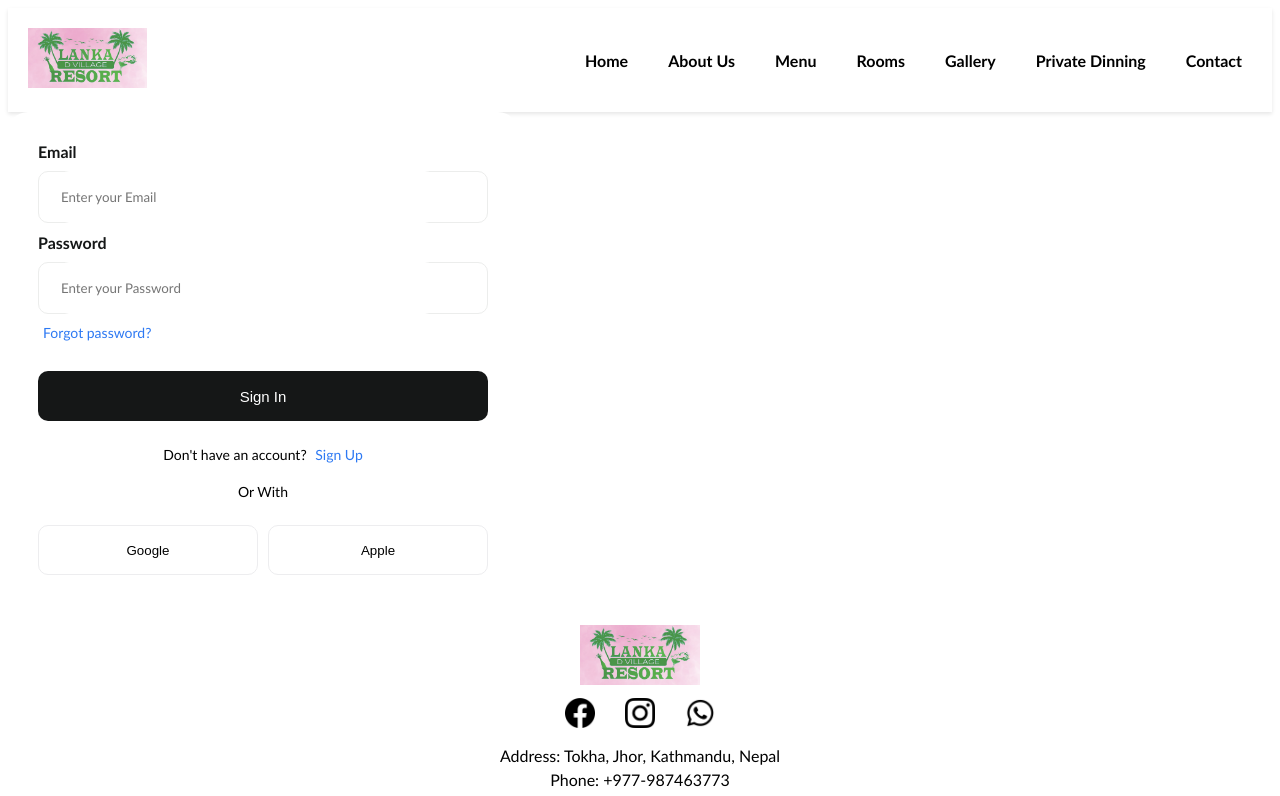
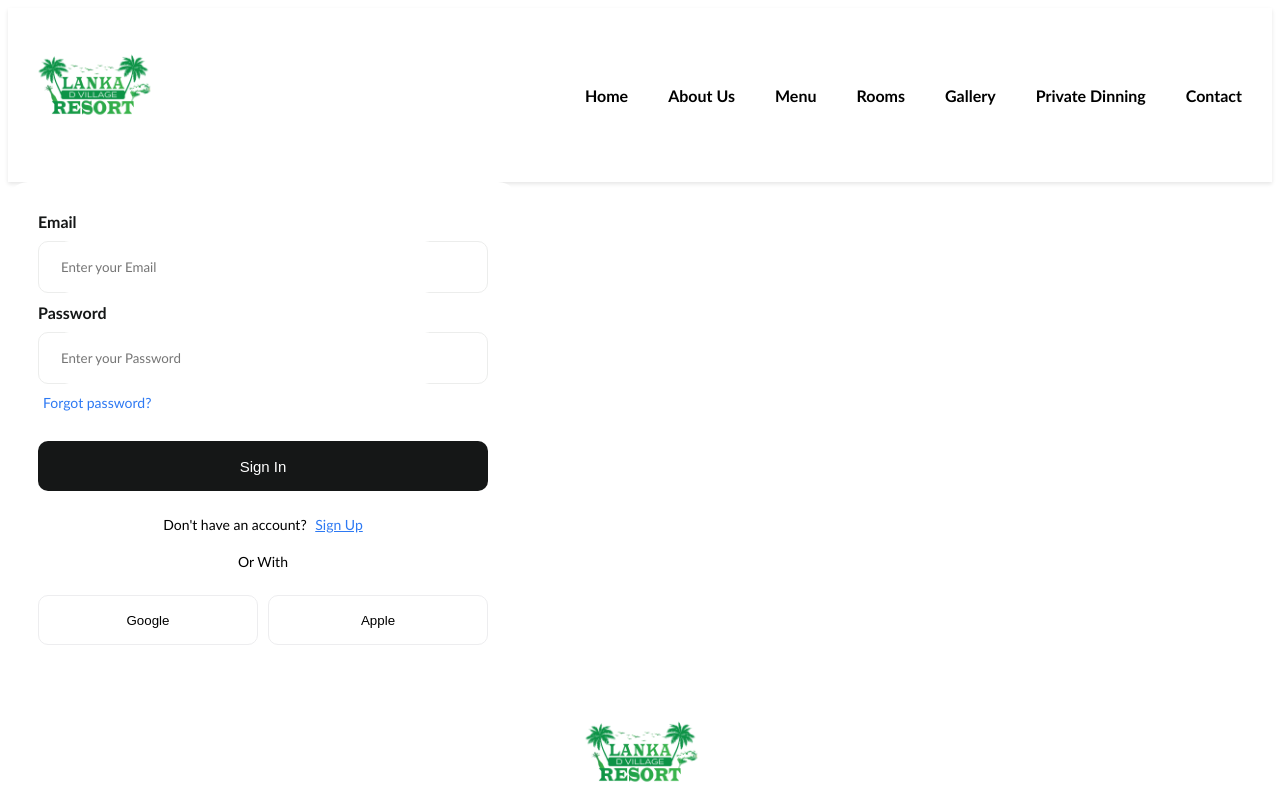
Before and after one commit to nabinamangrati/lanka-d-villa-ecommerce_project, a React (Vite) app in the folder Frontend/: page /login in a window 1280 px wide. Shown: the top 796 px of the page. Built offline with nearby package versions, Linux system fonts and the light colour scheme.

Commit message:
feat: basic services added

```diff
--- a/Frontend/components/navigation/Navigation.jsx
+++ b/Frontend/components/navigation/Navigation.jsx
@@ -1,5 +1,5 @@
 import { Link } from "react-router-dom";
-import logo from "../../images/logo.png";
+import logo from "../../images/logo.jpeg";
 const Navigation = () => {
   return (
     <nav className="nav-bar">
--- a/Frontend/package.json
+++ b/Frontend/package.json
@@ -23,6 +23,8 @@
     "vite": "^3.1.4"
   },
   "dependencies": {
+    "axios": "^1.7.7",
+    "jspdf": "^2.5.2",
     "react": "^18.2.0",
     "react-dom": "^18.2.0",
     "react-router-dom": "^6.26.2"
--- a/Frontend/pages/Footer.jsx
+++ b/Frontend/pages/Footer.jsx
@@ -3,7 +3,7 @@ import facebook from "../images/facebook.png";
 import instagram from "../images/instagram.png";
 import whatsapp from "../images/whatsapp.png";
 
-import logoFooter from "../images/logo.png";
+import logoFooter from "../images/logo.jpeg";
 const Footer = () => {
   return (
     <>
--- a/Frontend/pages/Login.jsx
+++ b/Frontend/pages/Login.jsx
@@ -1,56 +1,85 @@
 import { useState } from "react";
 import { useNavigate, Link } from "react-router-dom";
+import loginService from "../src/services/login";
 
 const Login = () => {
-  const [username, setUsername] = useState("");
+  const [userEmail, setUserEmail] = useState("");
   const [password, setPassword] = useState("");
   const navigate = useNavigate();
 
-  const handleLogin = (event) => {
+  const handleLogin = async (event) => {
     event.preventDefault();
-    if (username === "admin" && password === "pwd") {
+    try {
+      const user = {
+        email: userEmail,
+        password: password,
+      };
+      const loggedinUser = await loginService.login(user);
+      console.log(loggedinUser, "loggedinUser"); // should display in the console
       navigate("/admin");
-    } else {
+    } catch (error) {
+      console.error("Login failed", error);
       alert("Invalid login. Try again.");
     }
+  };
+  const handleGoogleLogin = () => {
+    console.log("login with google");
+  };
+  const handleAppleLogin = () => {
+    console.log("login with apple");
   };
 
   return (
     <>
-      <form class="form">
-        <div class="flex-column">
+      <form onSubmit={handleLogin} className="form">
+        <div className="flex-column">
           <label>Email</label>
         </div>
-        <div class="inputForm">
-          <input type="text" class="input" placeholder="Enter your Email" />
-        </div>
-
-        <div class="flex-column">
-          <label>Password</label>
-        </div>
-        <div class="inputForm">
+        <div className="inputForm">
           <input
-            type="password"
-            class="input"
-            placeholder="Enter your Password"
+            type="text"
+            className="input"
+            placeholder="Enter your Email"
+            value={userEmail}
+            onChange={(e) => setUserEmail(e.target.value)}
           />
         </div>
 
-        <div class="flex-row">
-          <span class="span">Forgot password?</span>
+        <div className="flex-column">
+          <label>Password</label>
+        </div>
+        <div className="inputForm">
+          <input
+            type="password"
+            className="input"
+            placeholder="Enter your Password"
+            value={password}
+            onChange={(e) => setPassword(e.target.value)}
+          />
         </div>
 
-        <button class="button-submit">Sign In</button>
+        <div className="flex-row">
+          <span className="span">Forgot password?</span>
+        </div>
 
-        <p class="p">
-          Don't have an account? <span class="span">Sign Up</span>
+        <button className="button-submit">Sign In</button>
+
+        <p className="p">
+          Don't have an account?{" "}
+          <Link to="/signup" className="span">
+            Sign Up
+          </Link>
         </p>
 
-        <p class="p line">Or With</p>
+        <p className="p line">Or With</p>
 
-        <div class="flex-row">
-          <button class="btn google">Google</button>
-          <button class="btn apple">Apple</button>
+        <div className="flex-row">
+          <button className="btn google" onClick={handleGoogleLogin}>
+            Google
+          </button>
+          <button className="btn apple" onClick={handleAppleLogin}>
+            Apple
+          </button>
         </div>
       </form>
     </>
--- a/Frontend/pages/Room.jsx
+++ b/Frontend/pages/Room.jsx
@@ -4,10 +4,10 @@ const Room = () => {
   return (
     <>
       <div>
-        <Link to="/private-events"> room1</Link>
-        <Link to="/private-events"> room2</Link>
-        <Link to="/private-events"> room3</Link>
-        <Link to="/private-events"> room4</Link>
+        <Link to="/room/1"> room 1</Link>
+        <Link to="/room/2"> room2</Link>
+        <Link to="/room/3"> room3</Link>
+        <Link to="/room/4"> room4</Link>
       </div>
     </>
   );
--- a/Frontend/src/footer.css
+++ b/Frontend/src/footer.css
@@ -15,7 +15,7 @@
 }
 
 .logo img {
-  max-height: 60px;
+  max-height: 130px;
 }
 
 .social-media {
--- a/Frontend/src/index.css
+++ b/Frontend/src/index.css
@@ -7,8 +7,9 @@
   display: flex;
   align-items: center;
 }
+
 .logo img {
-  max-height: 60px;
+  max-height: 130px;
 }
 .nav-links {
   display: flex;
--- /dev/null
+++ b/Frontend/src/services/login.js
@@ -0,0 +1,9 @@
+import axios from "axios";
+
+const baseUrl = "/api/login";
+const login = async (user) => {
+  let loggedinUser = await axios.post(baseUrl, user);
+  return loggedinUser.data;
+};
+
+export default { login };
```
Also changed, not shown: Frontend/src/services/menu.js (added, +15 -0 lines), Frontend/src/services/rooms.js (added, +9 -0 lines), Frontend/src/services/signup.js (added, +7 -0 lines), Frontend/src/services/users.js (added, +11 -0 lines), Frontend/images/logo.jpeg (added), Frontend/images/logo.png (deleted).
